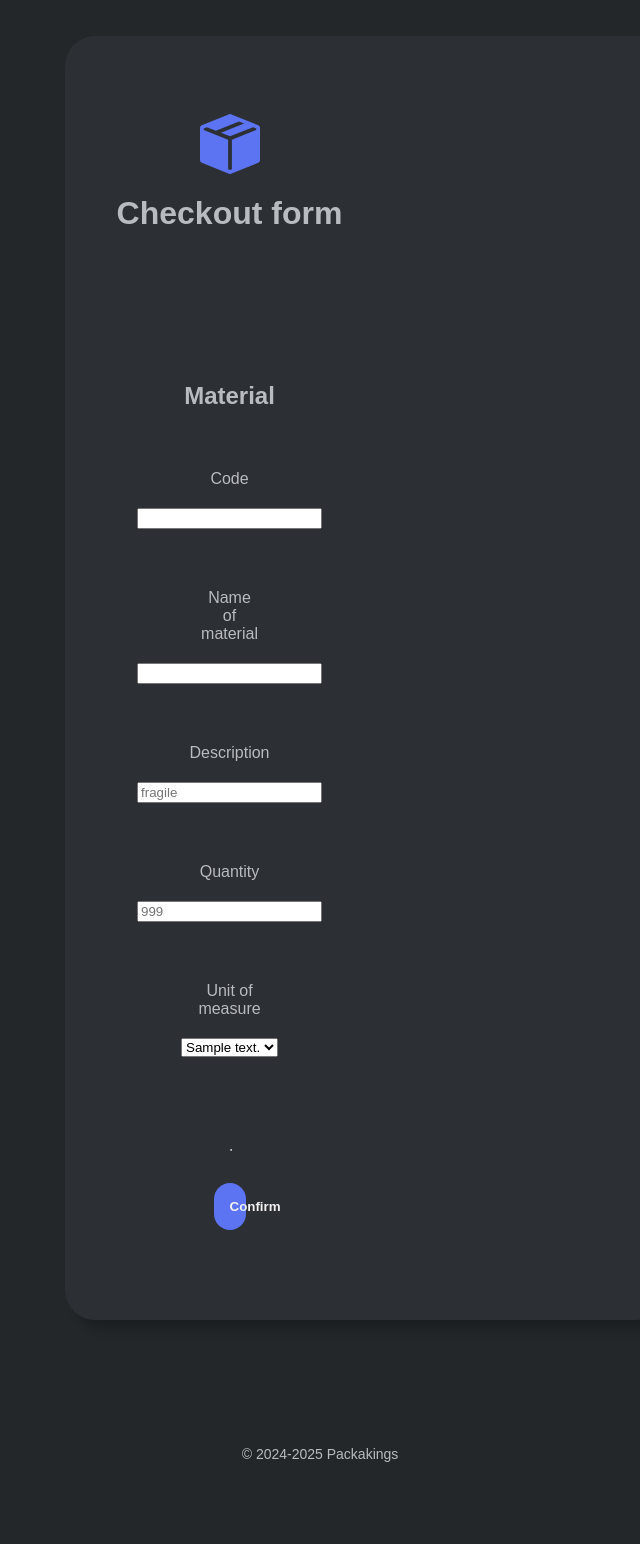
After one commit to neyzerth/packaging-system, a PHP site: page /materials/addMaterial.php in a window 1280 px wide. The commit adds this page. Shown: the whole page, without its empty margins (0-640 px from the left). Run offline with PHP 8.4, Linux system fonts and the light colour scheme; tables that the repository leaves empty hold one stand-in row (values such as "Sample post").

Commit message:
material zone (check)

```diff
--- /dev/null
+++ b/materials/addMaterial.php
@@ -0,0 +1,84 @@
+<?php
+    require("../config.php");
+    require HEADER;
+    require "materialFun.php";
+
+    $unit_of_measures = getUnitMeasure();
+
+    if($_SERVER['REQUEST_METHOD']=='POST'){
+        $code = $_POST['code'];
+        $material_name = $_POST['material_name'];
+        $description = $_POST['description'];
+        $available_quantity = $_POST['available_quantity'];
+        $unit_of_measure = $_POST['unit_of_measure'];
+
+        $result = addMaterial(code: $code, material_name: $material_name,
+        description: $description, available_quantity: $available_quantity,
+        unit_of_measure: $unit_of_measure);
+
+    }
+
+?>
+
+    <div class="container">
+        <main>
+            <div class="py5" style="text-align: center;">
+                <svg width="60" height="60" viewBox="0 0 16 16" fill="#5C73F2">
+                    <path
+                        d="M15.528 2.973a.75.75 0 0 1 .472.696v8.662a.75.75 0 0 1-.472.696l-7.25 2.9a.75.75 0 0 1-.557 0l-7.25-2.9A.75.75 0 0 1 0 12.331V3.669a.75.75 0 0 1 .471-.696L7.443.184l.01-.003.268-.108a.75.75 0 0 1 .558 0l.269.108.01.003zM10.404 2 4.25 4.461 1.846 3.5 1 3.839v.4l6.5 2.6v7.922l.5.2.5-.2V6.84l6.5-2.6v-.4l-.846-.339L8 5.961 5.596 5l6.154-2.461z" />
+                </svg>
+                <h1>Checkout form</h1>
+            </div>
+            <div class="row-div">
+                <div class="">
+                    <form action="addMaterial.php" method="post" autocomplete="off">
+                        <h2>Material</h2>
+                        <div class="row-form">
+                            <div class="row-md-6">
+                                <label for="code">Code</label>
+                                <div class="input-group">
+                                    <input name="code" id="code" type="text" required>
+                                </div>
+                            </div>
+                            <div class="row-md-6">
+                                <label for="material_name">Name of material</label>
+                                <div class="input-group">
+                                    <input name="material_name" id="material_name" type="text" required>
+                                </div>
+                            </div>
+                            <div class="row-md-6">
+                                <label for="description">Description</label>
+                                <div class="input-group">
+                                    <input name="description" id="description" type="text" placeholder="fragile" required>
+                                </div>
+                            </div>
+                            <div class="row-lg-12">
+                                <label for="available_quantity">Quantity</label>
+                                <div class="input-group">
+                                    <input name="available_quantity" id="available_quantity" type="number" placeholder="999" required>
+                                </div>
+                            </div>
+                            <!--AQUI VA UN SELECT/LIST CON WHILE-->
+                            <div class="row-lg-12">
+                                <label for="unit_of_measure">Unit of measure</label>
+                                <div class="input-group">
+                                    <select required name="user_type" id="user_type" class="input-group" name="" id="options">
+                                    <?php
+                                        while ($unit_of_measure = mysqli_fetch_assoc($unit_of_measures)):
+                                            echo "<option value='{$unit_of_measure['code']}'>{$unit_of_measure['description']}</option>";
+                                        endwhile;
+                                    ?>
+                                    </select>
+                                </div>
+                            </div>
+                        </div>
+                        <hr class="border-bottom" style="margin-top: 2rem; margin-bottom: 2rem;">
+                        <button class="btn-primary" type="submit">Confirm</button>
+                    </form>
+                </div>
+            </div>
+        </main>
+        <footer class="text-center" style="margin-top: 3rem; padding-top: 3rem; margin-bottom: 3rem;">
+            <p>© 2024-2025 Packakings</p>
+        </footer>
+    </div>
--- /dev/null
+++ b/materials/materialFun.php
@@ -0,0 +1,44 @@
+<?php
+    require_once "../config.php";
+
+    function addMaterial($code, $material_name, $description, $available_quantity, $unit_of_measure){
+        $db = connectdb();
+
+        $query = "call sp_insertMaterial("."
+        '$code','$material_name'"."
+        '$description','$available_quantity'"."
+        '$unit_of_measure'"."
+        );";
+
+        echo "<p>$query</p>";
+
+        try {
+            $response = mysqli_query($db, $query);
+            return "Material registrado con exito";
+        } catch (Exception $e) {
+            return "". $e->getMessage();
+        }
+    }
+
+    function getMaterial(){
+        $db = connectdb();
+        $query = "SELECT num, material_name, description, available_quantity, unit_of_measure FROM vw_material_info;";
+        $result = mysqli_query($db, $query);
+
+        $materials = [];
+        while ($row = mysqli_fetch_assoc($result)) {
+            $materials[] = $row;
+        }
+
+        mysqli_close($db);
+
+        return $materials;
+    }
+
+    function getUnitMeasure(){
+        $db = connectdb();
+        $query = "SELECT code, description FROM unit_of_measure;";
+
+        return mysqli_query($db, $query);
+    }
+?>
```
Also changed, not shown: materials/index.php (+7 -0 lines), materials/listMaterial.php (added, +96 -0 lines).
